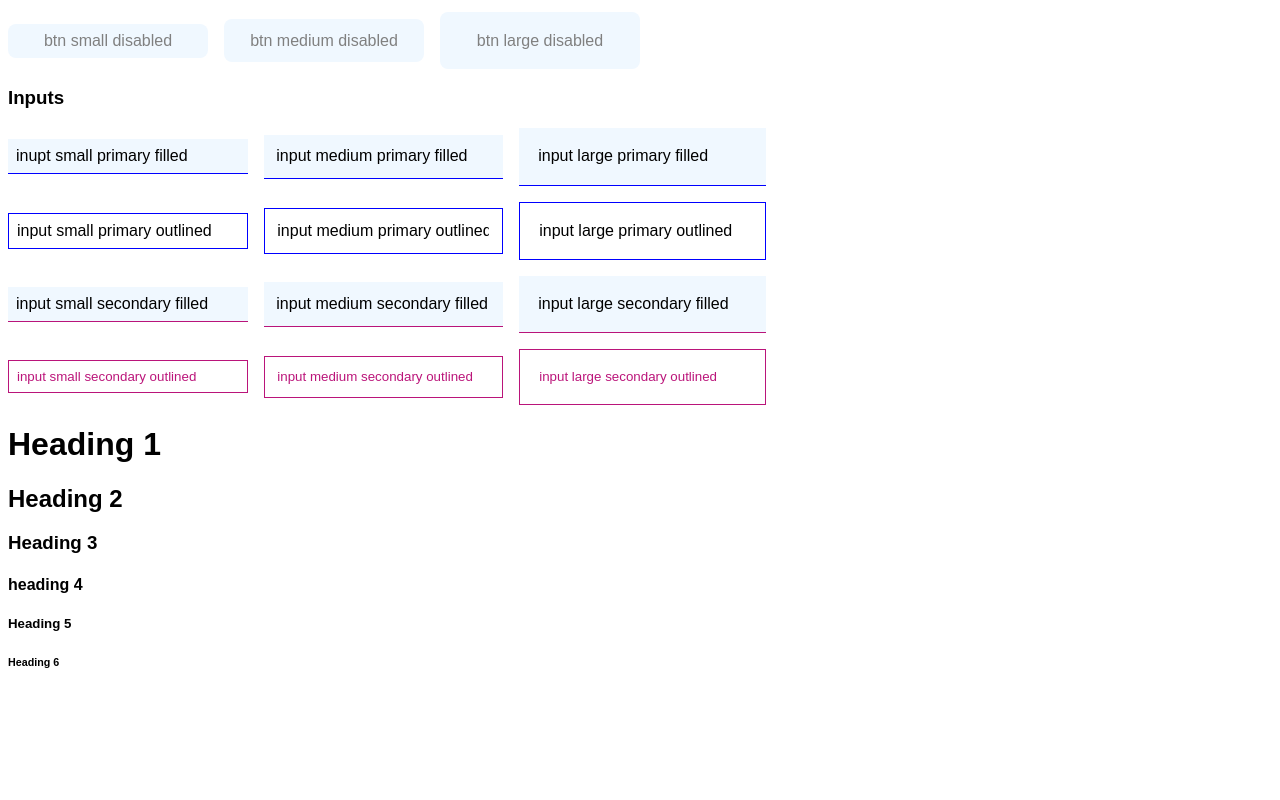
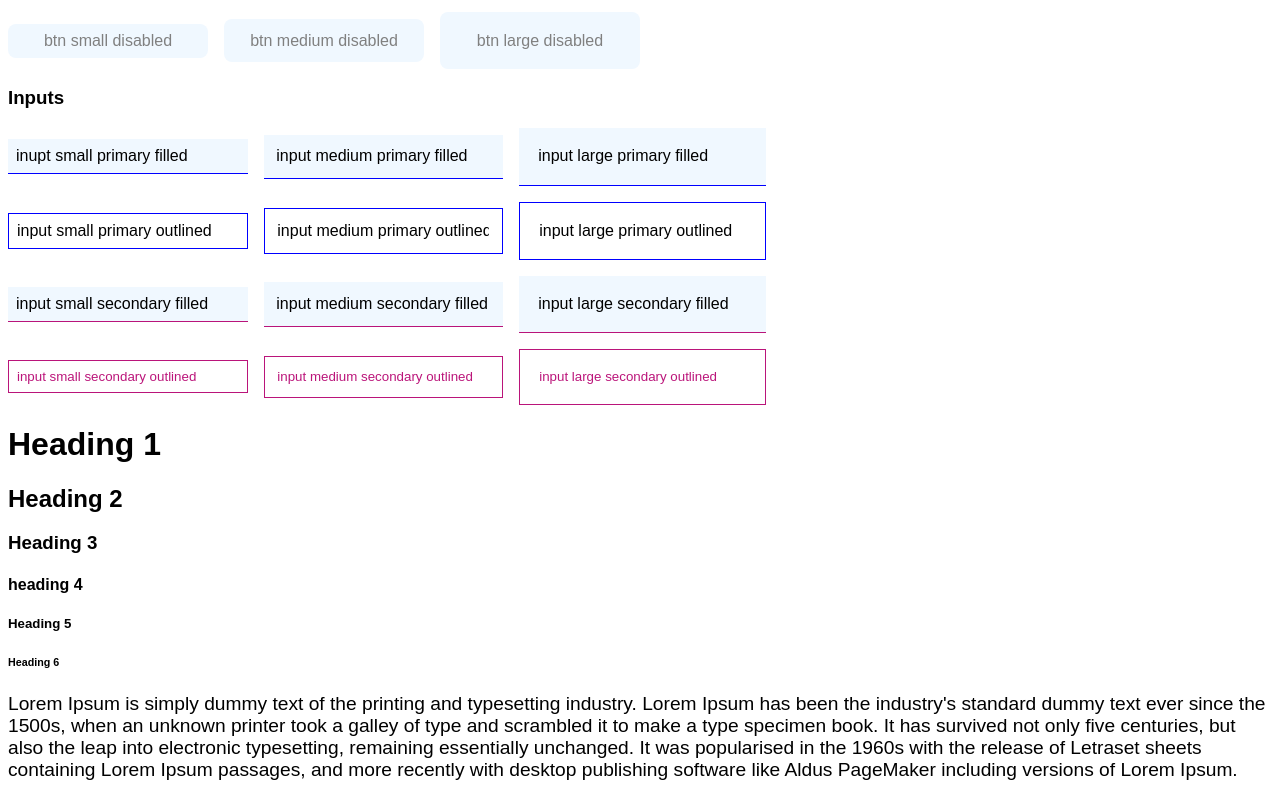
Before and after one commit to arunkumar413/serene-UI, a React (Create React App) app: page / in a window 1280 px wide. Shown: the part 583-1383 px from the top of the page. Before the commit the page ends 1276 px from the top, so only its background shows below. Built offline with nearby package versions, Linux system fonts and the light colour scheme.

Commit message:
2 files modified

```diff
--- a/src/App.js
+++ b/src/App.js
@@ -151,6 +151,18 @@
         <h3> Heading 3 </h3>
         <h4> heading 4 </h4> <h5> Heading 5 </h5>
         <h6> Heading 6 </h6>
+        <p>
+          {' '}
+          Lorem Ipsum is simply dummy text of the printing and typesetting
+          industry. Lorem Ipsum has been the industry's standard dummy text ever
+          since the 1500s, when an unknown printer took a galley of type and
+          scrambled it to make a type specimen book. It has survived not only
+          five centuries, but also the leap into electronic typesetting,
+          remaining essentially unchanged. It was popularised in the 1960s with
+          the release of Letraset sheets containing Lorem Ipsum passages, and
+          more recently with desktop publishing software like Aldus PageMaker
+          including versions of Lorem Ipsum.
+        </p>
       </div>
     </div>
   );
--- a/src/style.css
+++ b/src/style.css
@@ -119,3 +119,7 @@
   color: black;
   font-size: 1rem;
 }
+
+p {
+  font-size: 1.2rem;
+}
```
